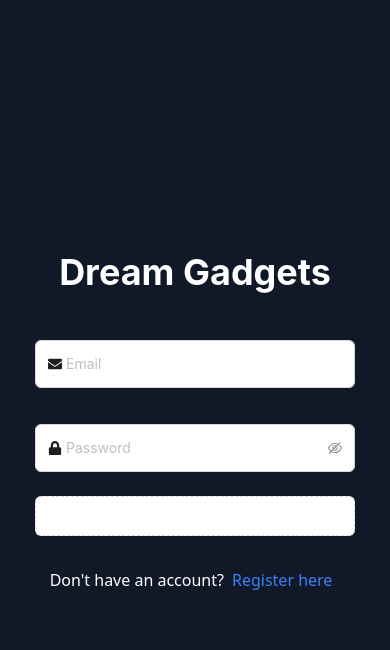
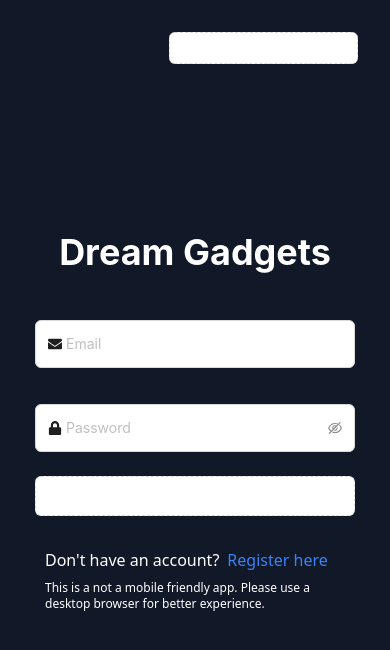
Before and after one commit to gsjoy24/second-dream-gadgets-client, a React (Vite) app: page /login in a window 390 px wide. Shown: the top 650 px of the page. Built offline with nearby package versions, Linux system fonts and the light colour scheme; no server answers.

Commit message:
added credentials on login page

```diff
--- /dev/null
+++ b/src/components/CredentialModal.tsx
@@ -0,0 +1,47 @@
+import { Button, Modal } from 'antd';
+import { useState } from 'react';
+
+const CredentialModal = () => {
+	const [isModalOpen, setIsModalOpen] = useState(false);
+
+	const toggleModal = () => {
+		setIsModalOpen(!isModalOpen);
+	};
+	return (
+		<>
+			<Button type='dashed' onClick={toggleModal} className='absolute top-8 right-8 text-white'>
+				See Testing Credentials
+			</Button>
+			<Modal
+				title={<h2 className='text-2xl mb-6'>Testing Credentials</h2>}
+				open={isModalOpen}
+				footer={<></>}
+				onCancel={toggleModal}
+				className='text-lg'
+			>
+				<pre className='text-lg'>
+					--For Super Admin
+					<br />
+					email: superAdmin@gmail.com <br />
+					password: superAdmin0
+					<br />
+					<br />
+					--For Manager
+					<br />
+					email: manager@gmail.com
+					<br />
+					password: ManagerPr0
+					<br />
+					<br />
+					--For User
+					<br />
+					email: user@gmail.com
+					<br />
+					password: UserPr00
+				</pre>
+			</Modal>
+		</>
+	);
+};
+
+export default CredentialModal;
--- a/src/pages/AddProduct.tsx
+++ b/src/pages/AddProduct.tsx
@@ -87,7 +87,7 @@ const AddProduct = ({ defaultValues, title, action, id }: TAddProductProps) => {
 		}
 	};
 	return (
-		<Row gutter={[20, 20]} className='p-8'>
+		<Row gutter={[20, 20]} className='p-6 w-full overflow-hidden'>
 			<Col span={24}>
 				<GMTitle title={title || 'Add new product'} />
 			</Col>
--- a/src/pages/CheckOut.tsx
+++ b/src/pages/CheckOut.tsx
@@ -1,4 +1,4 @@
-import { Button, Col, Divider, Form, Modal, Row, Spin } from 'antd';
+import { Button, Col, Form, Row, Spin } from 'antd';
 import { NavLink } from 'react-router-dom';
 import { toast } from 'sonner';
 import CartItem from '../components/CartItem';
@@ -47,7 +47,7 @@ const CheckOut = () => {
 						<Form form={form} layout='vertical' onFinish={handleSell}>
 							<Row gutter={10}>
 								<Col span={24}>
-									<h1 className='text-3xl font-bold mb-5'>CheckOut</h1>
+									<h1 className='text-3xl font-bold mb-5'>Check Out</h1>
 									<GMInput name='customer_name' label='Customer Name' />
 									<GMInput name='contact_number' label='Contact Number' />
 									<GMDatePicker name='selling_date' label='Selling Date' />
--- a/src/pages/Login.tsx
+++ b/src/pages/Login.tsx
@@ -3,6 +3,7 @@ import { useState } from 'react';
 import { FaEnvelope, FaLock } from 'react-icons/fa';
 import { Navigate, useNavigate } from 'react-router-dom';
 import { toast } from 'sonner';
+import CredentialModal from '../components/CredentialModal';
 import { useLoginMutation } from '../redux/features/auth/authApi';
 import { selectCurrentToken, setUser } from '../redux/features/auth/authSlice';
 import { useAppDispatch, useAppSelector } from '../redux/hooks';
@@ -64,14 +65,18 @@ const Login = () => {
 					)}
 				</Form.Item>
 			</Form>
-			<div className='text-white mt-2'>
+			<div className='text-white mt-2 max-w-[300px]'>
 				<p>
 					Don't have an account?
 					<span className='text-blue-500 cursor-pointer mx-2' onClick={() => navigate('/registration')}>
 						Register here
 					</span>
 				</p>
+				<p className='text-xs mt-2 md:hidden'>
+					This is a not a mobile friendly app. Please use a desktop browser for better experience.
+				</p>
 			</div>
+			<CredentialModal />
 		</div>
 	);
 };
```
Also changed, not shown: 1 other file (tests, documents, lock files or other folders).
